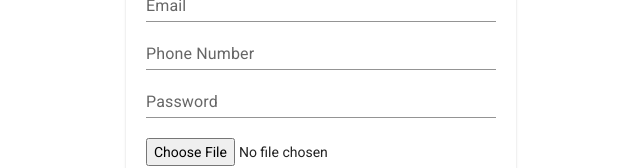
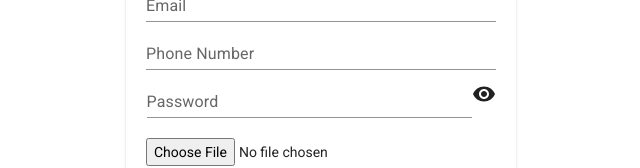
Before and after one commit to gihanpiumal/temp-memory-frontend, a React (Create React App) app: page /registration in a window 1280 px wide. Shown: the part 306-474 px from the top of the page, without its empty margins (309-949 px from the left). Built offline with nearby package versions, Linux system fonts and the light colour scheme.

Commit message:
set password show or not

```diff
--- a/src/pages/registration/Registration.jsx
+++ b/src/pages/registration/Registration.jsx
@@ -7,7 +7,9 @@ import Box from "@mui/material/Box";
 import Paper from "@mui/material/Paper";
 import TextField from "@mui/material/TextField";
 import Button from "@mui/material/Button";
-import { Spin } from 'antd';
+import VisibilityIcon from "@mui/icons-material/Visibility";
+import VisibilityOffIcon from "@mui/icons-material/VisibilityOff";
+import { Spin } from "antd";
 
 import { UserService } from "../../services";
 import { RoutesConstant } from "../../assets/constants";
@@ -28,7 +30,8 @@ const Registration = () => {
   });
 
   const [errors, setErrors] = useState([]);
-  const [isLoading, setIsLoading] = useState(false)
+  const [password, setPassword] = useState("password");
+  const [isLoading, setIsLoading] = useState(false);
   let navigate = useNavigate();
 
   // schema for validation
@@ -125,7 +128,7 @@ const Registration = () => {
           email: data.details.email,
         };
         try {
-          setIsLoading(true)
+          setIsLoading(true);
           let otpSend = await UserService.send_otp(
             // otp sending endpoint
             sendOtpData,
@@ -133,7 +136,7 @@ const Registration = () => {
           );
           if (otpSend) {
             console.log(data.details);
-            setIsLoading(false)
+            setIsLoading(false);
             navigate(
               RoutesConstant.emailVerification + "?id=" + data.details._id, // navigate to email verification page
               {
@@ -142,7 +145,7 @@ const Registration = () => {
             );
           }
         } catch (error) {
-          setIsLoading(false)
+          setIsLoading(false);
           console.log(error);
           return;
         }
@@ -153,6 +156,16 @@ const Registration = () => {
       return;
     }
   };
+
+  // show to don't show the password
+  const changePassword = () => {
+    if (password === "password") {
+      setPassword("");
+    } else {
+      setPassword("password");
+    }
+  };
+
   return (
     <div className="registration">
       <Box className="registration-wrapper">
@@ -212,11 +225,13 @@ const Registration = () => {
                 validateProperty("phone", e);
               }}
             />
+            <div className="password-claass">
               <TextField
                 id="password"
                 label="Password"
+                type={password}
                 variant="standard"
-              className="registration-text-input"
+                className="registration-text-input-password-claass"
                 value={form.password}
                 name={"password"}
                 error={errors.password ? true : false}
@@ -225,6 +240,12 @@ const Registration = () => {
                   validateProperty("password", e);
                 }}
               />
+              {password ? (
+                <VisibilityIcon onClick={changePassword} />
+              ) : (
+                <VisibilityOffIcon onClick={changePassword} />
+              )}
+            </div>
             <div className="file-input">
               <FileBase
                 type="file"
--- a/src/pages/registration/registration.scss
+++ b/src/pages/registration/registration.scss
@@ -39,6 +39,11 @@
           }
         }
 
+        .password-claass{
+          display: flex;
+          align-items: center;
+        }
+
         .registration-text-input {
           width: 350px;
           @media screen and (max-width: 400px) {
@@ -46,6 +51,16 @@
           }
           @media screen and (max-width: 300px) {
             width: 150px;
+          }
+        }
+
+        .registration-text-input-password-claass{
+          width: 325px;
+          @media screen and (max-width: 400px) {
+            width: 225px;
+          }
+          @media screen and (max-width: 300px) {
+            width: 125px;
           }
         }
       }
```
Lines whose indentation alone changed are shown as unchanged.
